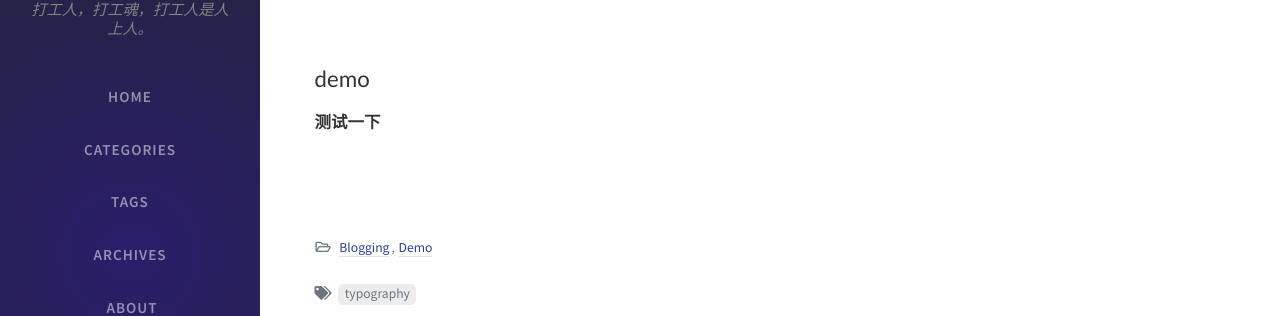
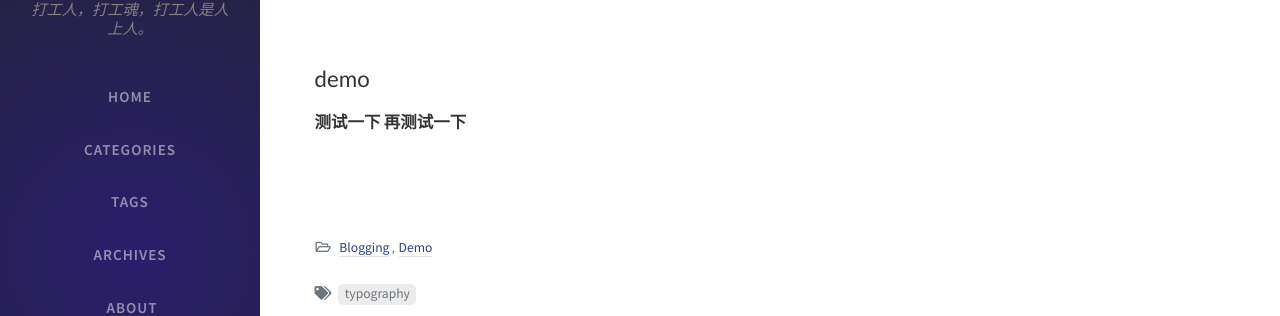
Before and after one commit to gznb/gznb.github.io, a Jekyll site: the page built from _posts/2020-11-10-Hello-World.md, in a window 1280 px wide. Shown: the part 198-514 px from the top of the page. Built offline with Jekyll 4.4.1, drawn with Linux system fonts in a browser that asks for light colours; nearby versions of some CDN libraries; comment, search, counter and statistics services are not loaded.

Commit message:
Update 2020-11-10-Hello-World.md

```diff
--- a/_posts/2020-11-10-Hello-World.md
+++ b/_posts/2020-11-10-Hello-World.md
@@ -11,3 +11,4 @@ image: /assets/img/sample/devices-mockup.png
 ## demo
 
 **测试一下**
+**再测试一下**
```
